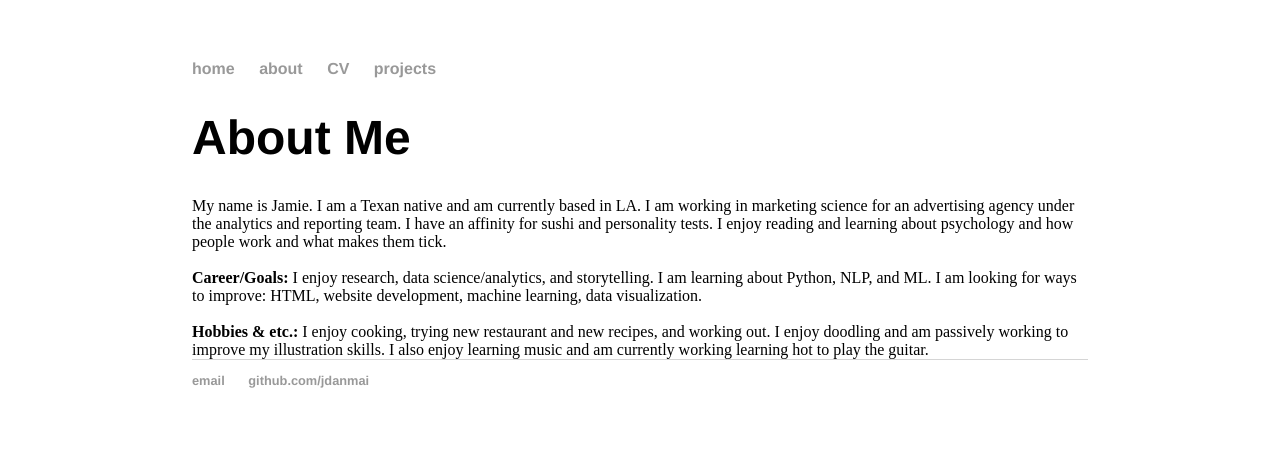
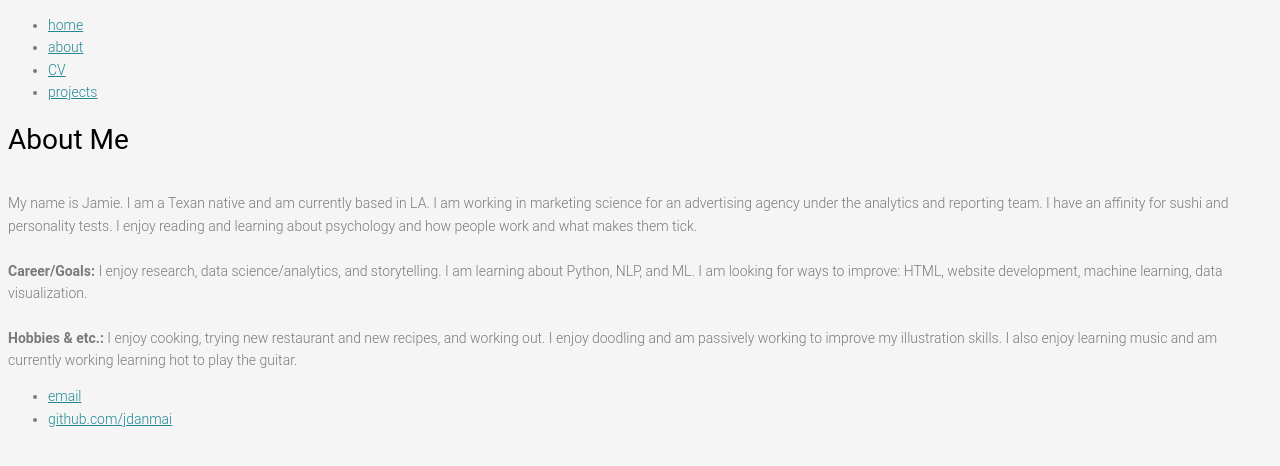
Before and after one commit to jdanmai/jdanmai.github.io, a Jekyll site: the page about.html, which Jekyll copies as it is, in a window 1280 px wide. Shown: the top 466 px of the page. Built offline with Jekyll 4.4.1, drawn with Linux system fonts in a browser that asks for light colours.

Commit message:
Update about.html

```diff
--- a/about.html
+++ b/about.html
@@ -3,7 +3,7 @@
 	<head>
 		<title>projects</title>
 		<!-- link to main stylesheet -->
-		<link rel="stylesheet" type="text/css" href="/css/main.css">
+		<link rel="stylesheet" type="text/css" href="/css/style.css">
 	</head>
 	<body>
 		<nav>
```
